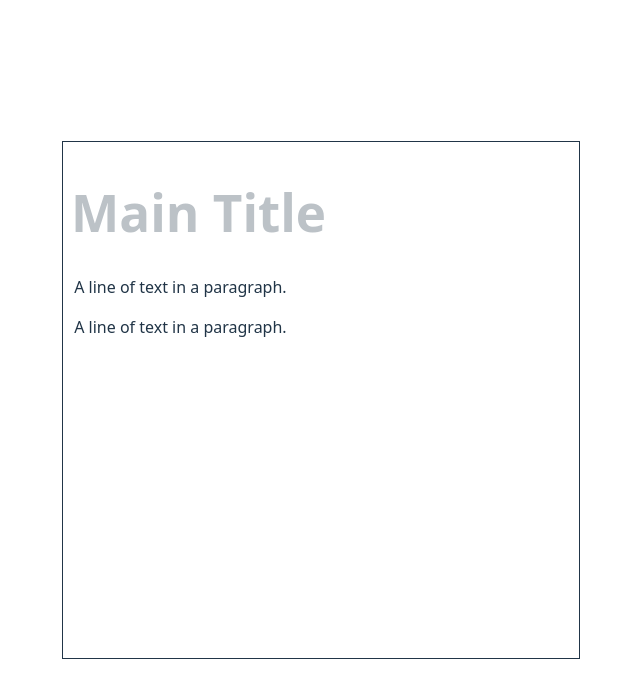
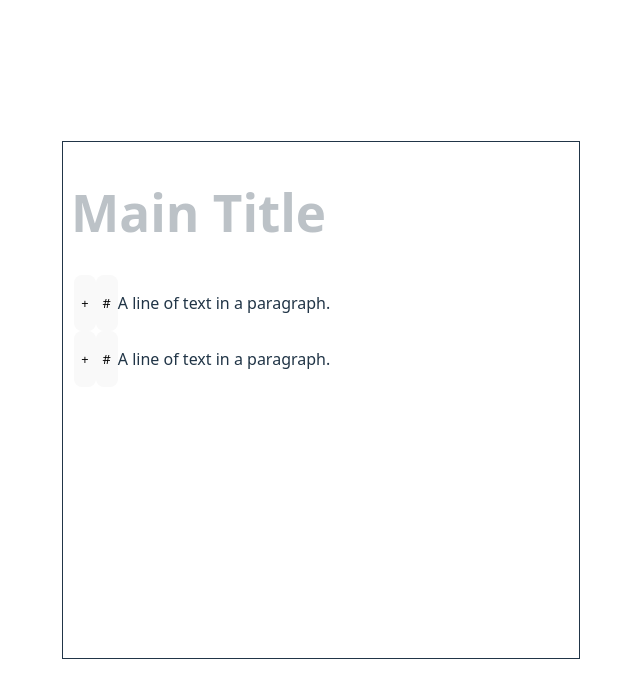
Before and after one commit to brkcrdk/slate-learning, a React (Vite) app: page / in a window 1280 px wide. Shown: the top 698 px of the page, without its empty margins (319-959 px from the left). Built offline with nearby package versions, Linux system fonts and the light colour scheme.

Commit message:
Enhance BlockWrapper component by adding buttons for adding and dragging blocks; update App.css to apply flex display to block-wrapper; adjust button styles in index.css for improved layout.

```diff
--- a/src/App.css
+++ b/src/App.css
@@ -43,6 +43,7 @@
 .block-wrapper{
   padding: 0 0.2rem 0 0.2rem;
   border-radius: 0.2rem;
+  display: flex;
 }
 
 .block-wrapper:hover{
--- a/src/Block/BlockWrapper.tsx
+++ b/src/Block/BlockWrapper.tsx
@@ -1,7 +1,17 @@
 import type { PropsWithChildren } from "react";
 
 function BlockWrapper({children}:PropsWithChildren) {
-  return <div className="block-wrapper">{children}</div>
+  return (
+    <div className="block-wrapper">
+      <button className="add-block-button" contentEditable={false}>
+        +
+      </button>
+      <button className="drag-handle-button" contentEditable={false}>
+        #
+      </button>
+      {children}
+    </div>
+  );
 }
 
 export default BlockWrapper;
--- a/src/index.css
+++ b/src/index.css
@@ -38,8 +38,8 @@ h1 {
 button {
   border-radius: 8px;
   border: 1px solid transparent;
-  padding: 0.6em 1.2em;
-  font-size: 1em;
+  /* padding: 0.2em 0.4em; */
+  font-size: 0.8em;
   font-weight: 500;
   font-family: inherit;
   background-color: #1a1a1a;
```
